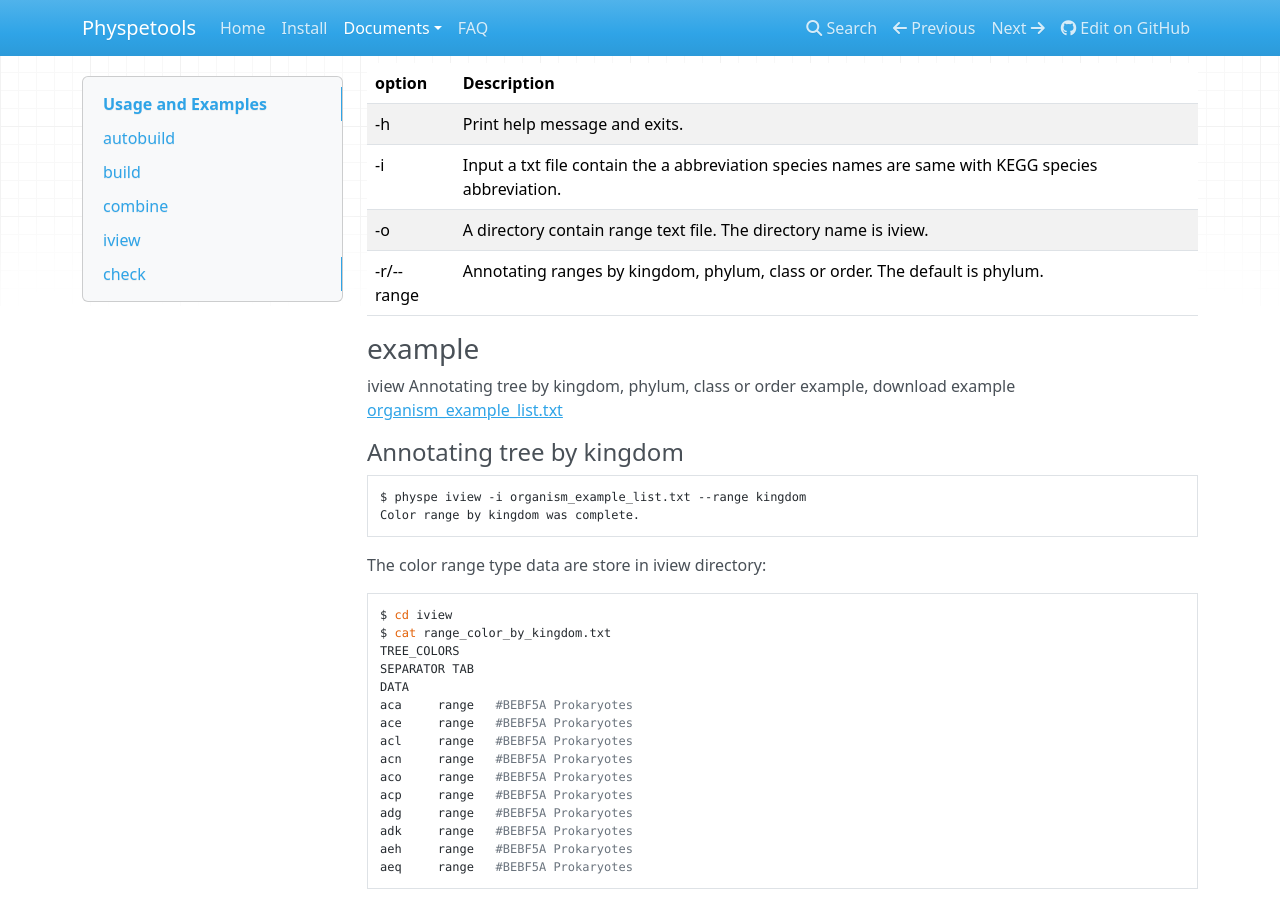
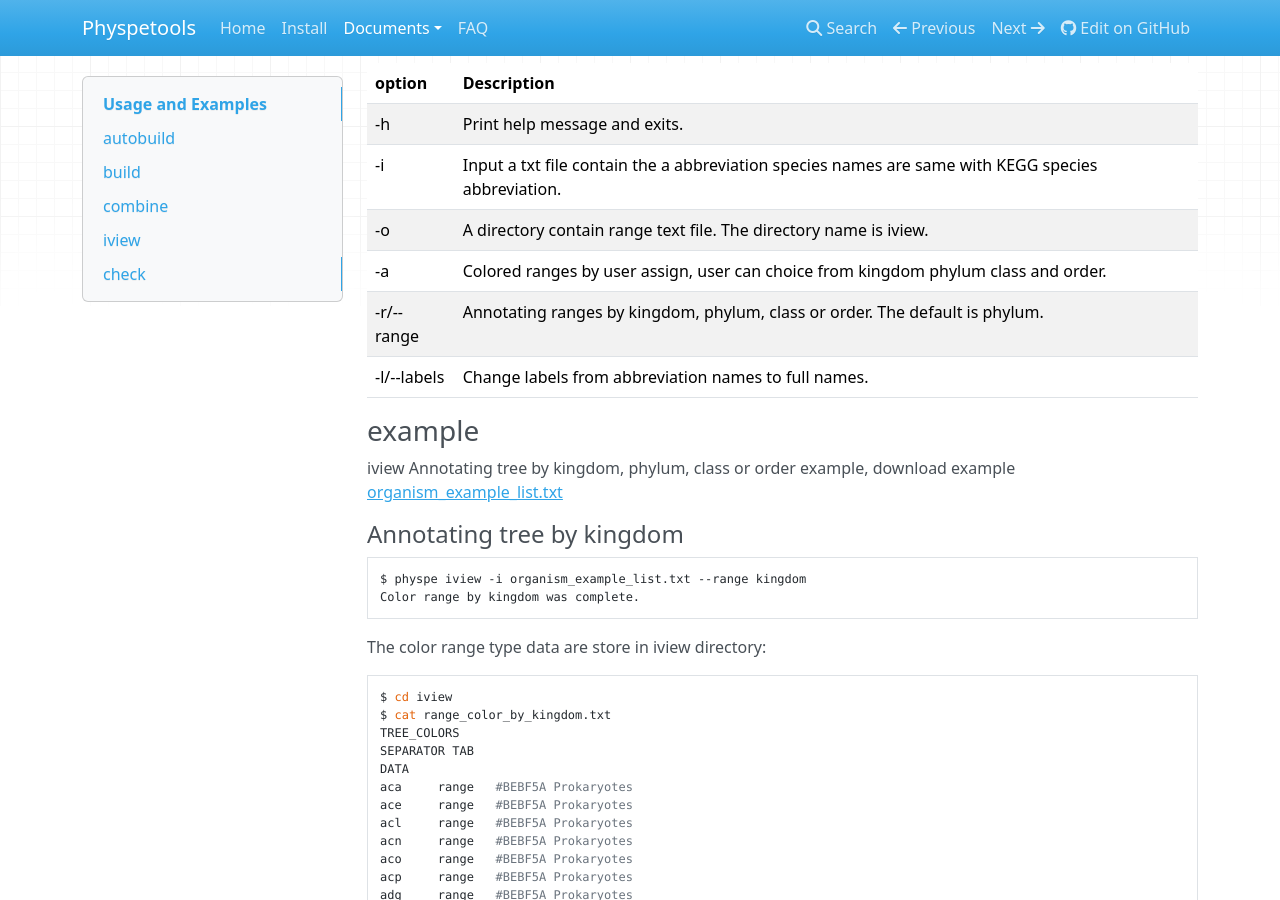
Before and after one commit to yangfangs/physpetools, an MkDocs documentation site: the page built from docs/docs/usage.md, in a window 1280 px wide and 900 px high, scrolled down 10731 px. Built offline with MkDocs 1.6.1, drawn with Linux system fonts in a browser that asks for light colours; nearby versions of some CDN libraries; old or Windows-style settings are respelled for this version of MkDocs.

Commit message:
update docs

```diff
--- a/docs/docs/usage.md
+++ b/docs/docs/usage.md
@@ -557,7 +557,9 @@ $ physpe iview -i organism_example_list.txt -range phylum
 |  -h    |  Print help message and exits.                                                                      |
 |  -i    |  Input a txt file contain the a abbreviation species names are same with KEGG species abbreviation. |
 |  -o    |  A directory contain range text file. The directory name is iview.                                  |
-|  -r/--range    |Annotating ranges by kingdom, phylum, class or order. The default is phylum.                 |
+|  -a    |  Colored ranges by user assign, user can choice from kingdom phylum class and order.                                 |
+| -r/--range   | Annotating ranges by kingdom, phylum, class or order. The default is phylum.                  |
+| -l/--labels  | Change labels from abbreviation names to full names.                                          |
 
 
 ### example
```
Also changed, not shown: README.rst.
